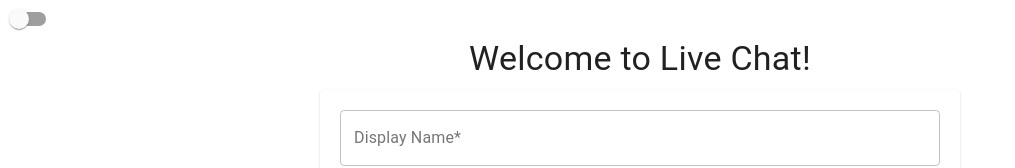
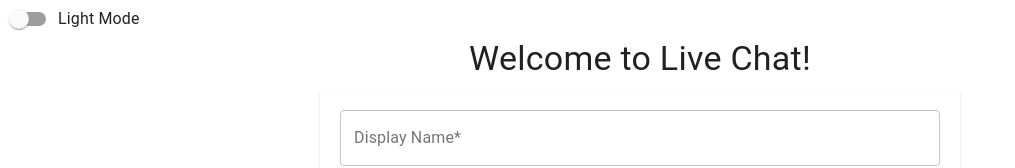
Before and after one commit to josiahroa18/live-chat-app, a React (Create React App) app in the folder client/: page / in a window 1280 px wide. Shown: the top 168 px of the page, without its empty margins (0-1015 px from the left). Built offline with nearby package versions, Linux system fonts and the light colour scheme.

Commit message:
Store dark mode preference in local storage and error handling

```diff
--- a/client/src/App.js
+++ b/client/src/App.js
@@ -1,28 +1,40 @@
-import React, { useState } from 'react';
+import React, { useState, useEffect } from 'react';
 import { Route } from 'react-router-dom';
 
 import Welcome from './pages/Welcome';
 import Messenger from './pages/Messenger';
 
-import { Paper, Switch } from '@material-ui/core/';
+import { Paper, Switch, Typography } from '@material-ui/core/';
 import { createMuiTheme, ThemeProvider } from '@material-ui/core/styles';
 
 import { lightTheme, darkTheme } from './theme';
 
 function App() {
-  const [ darkMode, setDarkMode ] = useState(false);
+  const [ darkMode, setDarkMode ] = useState(() => {
+    let darkMode = window.localStorage.getItem('darkMode');
+    return JSON.parse(darkMode) ? true : false;
+  });
 
+  // Import custom theme object and create Material UI theme object
   const dark = createMuiTheme(darkTheme)
   const light = createMuiTheme(lightTheme)
+
+  // Save dark mode preferance in local storage
+  useEffect(() => {
+    window.localStorage.setItem('darkMode', darkMode)
+  }, [darkMode])
 
   return (
     <ThemeProvider theme={darkMode ? dark : light}>
       <Paper style={{ height: '100vh' }} square>
-        <Switch
-          color='primary'
-          checked={darkMode}
-          onChange={() => setDarkMode(!darkMode)}
-        />
+        <div style={{ display: 'flex', alignItems: 'center' }}>
+          <Switch
+            color='primary'
+            checked={darkMode}
+            onChange={() => setDarkMode(!darkMode)}
+          />
+          <Typography>{darkMode ? 'Dark Mode' : 'Light Mode'}</Typography>
+        </div>
         <Route exact path='/'>
           <Welcome/>
         </Route>
--- a/client/src/pages/Welcome.js
+++ b/client/src/pages/Welcome.js
@@ -1,5 +1,6 @@
-import React, { useState } from 'react';
-import { useHistory } from 'react-router-dom';
+import React, { useState, useEffect } from 'react';
+import { useHistory, useLocation } from 'react-router-dom';
+import queryString from 'query-string';
 
 import { makeStyles } from '@material-ui/core/styles';
 import { useTheme } from '@material-ui/core/styles';
@@ -8,9 +9,11 @@ import { Card, TextField, Button, Typography } from '@material-ui/core';
 export default () => {
     const theme = useTheme();
     const history = useHistory();
+    const location = useLocation();
 
     const [ displayName, setDisplayName ] = useState('');
     const [ roomName, setRoomName ] = useState('');
+    const [ error, setError ] = useState('');
 
     const useStyles = makeStyles({
       root: {
@@ -34,7 +37,17 @@ export default () => {
           textAlign: 'center',
           margin: '0 auto'
       }
-    })
+    });
+
+    // Error handling for duplicate display names
+    useEffect(() => {
+      const { error } = queryString.parse(location.search);
+
+      if(error === 'duplicate'){
+        setError('Display Name Taken');
+      }
+
+    }, []);
 
     const classes = useStyles();
 
@@ -43,11 +56,16 @@ export default () => {
           <Typography variant='h4'>Welcome to Live Chat!</Typography>
           <Card className={classes.root}>
             <TextField
+              error={error.length > 0 ? true : false}
               label='Display Name*'
               variant='outlined'
               color='primary'
               className={classes.inputField}
+              helperText={error}
               onChange={e => {
+                if(error){
+                  setError('');
+                }
                 setDisplayName(e.target.value)
               }}
             />
```
